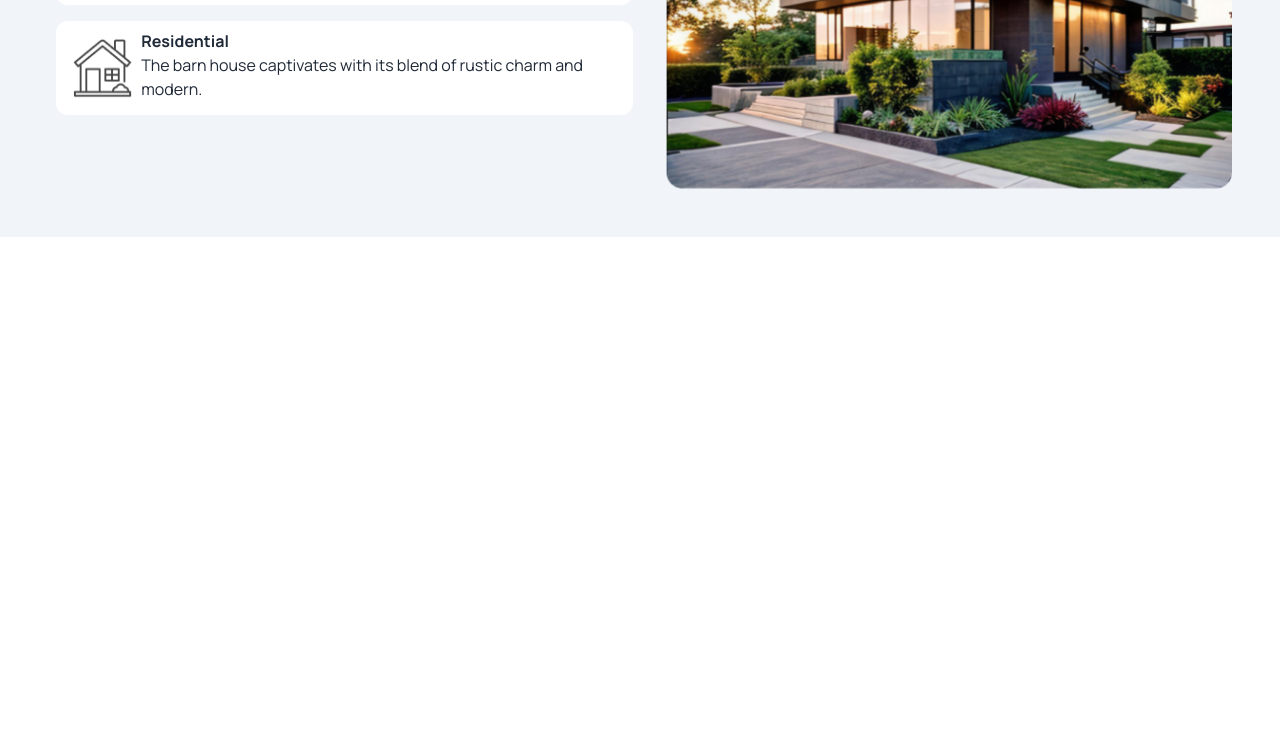
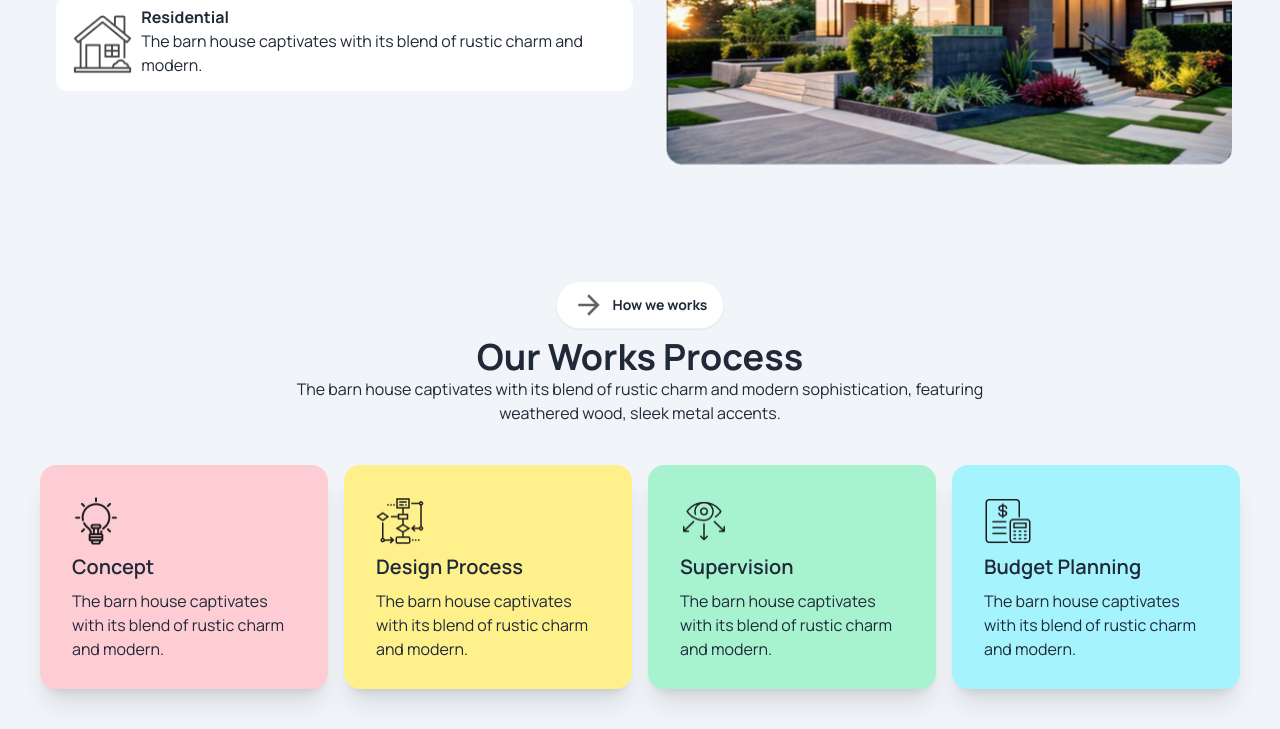
Before and after one commit to shofiullahomor/assignment-3, a plain HTML site: page index.html in a window 1280 px wide. Shown: the part 1321-2050 px from the top of the page. Before the commit the page ends 1582 px from the top, so only its background shows below. Drawn offline with nearby package versions, Linux system fonts and the light colour scheme.

Commit message:
work section done

```diff
--- a/index.html
+++ b/index.html
@@ -15,7 +15,7 @@
     <link href="https://cdn.jsdelivr.net/npm/daisyui@4.12.10/dist/full.min.css" rel="stylesheet" type="text/css" />
     <script src="https://cdn.tailwindcss.com"></script>
 </head>
-<body class="manropee-fonts ">
+<body class="manropee-fonts container mx-auto ">
 <!-- nav bar -->
 <div class="navbar bg-base-100 container mx-auto">
     <div class="flex-grow">
@@ -89,7 +89,7 @@
   </div>
   <!-- banner section end -->
   <!-- About section start -->
-  <div class="flex m-6 bg-slate-100 p-10 container mx-auto justify-between gap-2  ">
+  <div class="flex  bg-slate-100 p-10 container mx-auto justify-between gap-2  ">
       <!-- text part -->
 
       <div class="w-2/4 m-2 p-2">
@@ -119,6 +119,85 @@
         <img src="./assets/Rectangle.png" alt="">
       </div>
     </div>
+    <!-- About section end -->
+    <!-- countdown section start -->
+    <!-- <div class="stats stats-vertical lg:stats-horizontal shadow lg:container lg:mx-auto">
+      <div class="stat">
+        <div class="stat-title"><img src="./assets/mesicon.png" alt=""></div>
+        <div class="stat-value">235+</div>
+        <div class="stat-desc">Happy Client Review</div>
+      </div>
+
+      <div class="stat">
+        <div class="stat-title"><img src="./assets/mesicon.png" alt=""></div>
+        <div class="stat-value">50+</div>
+        <div class="stat-desc">Work Departments</div>
+      </div>
+
+      <div class="stat">
+        <div class="stat-title"><img src="./assets/group.png" alt=""></div>
+        <div class="stat-value">35k+</div>
+        <div class="stat-desc">Happy Client Review</div>
+      </div>
+      <div class="stat">
+        <div class="stat-title"><img src="./assets/group.png" alt=""></div>
+        <div class="stat-value">307+</div>
+        <div class="stat-desc">Staff Members</div>
+      </div>
+    </div> -->
+     <!-- countdown section end -->
+     <!-- work section start -->
+      <div class="bg-slate-100 p-10">
+      <div class="text-center mt-7 mb-2 ">
+        <button class="btn bg-white rounded-full font-bold "> <img class="w-8 h-8 text-white bg-white  rounded-full" src="./assets/arrowforward.png" alt="">How we works</button>
+      </div>
+        <h1 class="font-bold text-center text-4xl">Our Works Process</h1>
+        <p class="text-center w-3/5 mx-auto mb-10">The barn house captivates with its blend of rustic charm and modern sophistication, featuring weathered wood, sleek metal accents.</p>
+        <!-- card -->
+         <div class="flex gap-4">
+        <div class="card bg-rose-200 w-72 h-56 shadow-xl">
+          <div class="card-body">
+            <img class="w-12 h-12" src="./assets/concept.png" alt="">
+            <h2 class="card-title">Concept</h2>
+            <p>The barn house captivates with its blend of rustic charm and modern.</p>
+            <div class="card-actions justify-end">
+
+            </div>
+          </div>
+        </div>
+        <div class="card bg-yellow-200 w-72 h-56 shadow-xl">
+          <div class="card-body">
+            <img class="w-12 h-12" src="./assets/flow-chart.png" alt="">
+            <h2 class="card-title">Design Process</h2>
+            <p>The barn house captivates with its blend of rustic charm and modern.</p>
+            <div class="card-actions justify-end">
+
+            </div>
+          </div>
+        </div>
+        <div class="card bg-emerald-200 w-72 h-56 shadow-xl">
+          <div class="card-body">
+            <img class="w-12 h-12" src="./assets/vision.png" alt="">
+            <h2 class="card-title">Supervision</h2>
+            <p>The barn house captivates with its blend of rustic charm and modern.</p>
+            <div class="card-actions justify-end">
+
+            </div>
+          </div>
+        </div>
+        <div class="card bg-cyan-200 w-72 h-56 shadow-xl">
+          <div class="card-body">
+            <img class="w-12 h-12" src="./assets/budget-planning.png" alt="">
+            <h2 class="card-title">Budget Planning</h2>
+            <p>The barn house captivates with its blend of rustic charm and modern.</p>
+            <div class="card-actions justify-end">
+
+            </div>
+          </div>
+        </div>
+      </div>
+      </div>
+
 
 
 </body>
```
Also changed, not shown: assets/group.png (added), assets/mesicon.png (added), assets/workicon.png (added).
